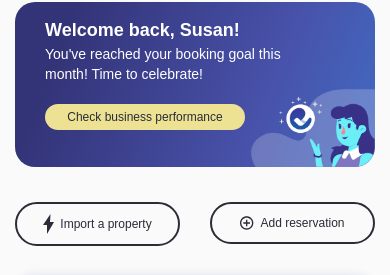
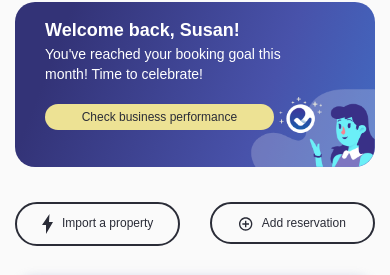
Before and after one commit to moguelor/futurestay-challenge-project, a React (Create React App) app: page / in a window 390 px wide. Shown: the part 108-383 px from the top of the page. Built offline with nearby package versions, Linux system fonts and the light colour scheme; a web font is replaced by a local one.

Commit message:
Fixed responsive styles for the buttons and cards

```diff
--- a/src/dashboard/Container.js
+++ b/src/dashboard/Container.js
@@ -1,6 +1,5 @@
 import React from "react";
 import { Container, Row, Col } from "react-bootstrap";
-import styled from "styled-components";
 import {
   Title,
   WelcomeCard,
@@ -57,7 +56,7 @@ const Dashboard = () => {
                 </Row>
                 <Row lg="12" style={{ marginTop: 15 }}>
                   <Col lg="6">
-                    <Row>
+                    <Row className="row-eq-height">
                       <Col xs="6" lg="12">
                         <InfoCard
                           text="Bookings"
--- a/src/dashboard/components/Button.js
+++ b/src/dashboard/components/Button.js
@@ -9,6 +9,10 @@ const StyledButton = styled.button`
   border: none;
   font-size: 12px;
   color: #2a2c37;
+  overflow: hidden;
+  white-space: nowrap;
+  display: block;
+  text-overflow: ellipsis;
 
   svg {
     margin-right: 6px;
@@ -21,7 +25,8 @@ const StyledButton = styled.button`
         min-height: 24px;
         border-radius: 100px;
         margin-top: 20px;
-        padding: 4px 0px;
+        padding: 4px 8px;
+        width: normal;
     `}
 
   ${({ type }) =>
--- a/src/dashboard/components/InfoCard.js
+++ b/src/dashboard/components/InfoCard.js
@@ -8,6 +8,7 @@ const StyledDiv = styled.div`
   min-height: 58px;
   border-radius: 20px;
   padding: 5px 15px;
+  height: 100%;
 
   .average-wrapper {
     text-align: right;
--- a/src/dashboard/components/WelcomeCard.js
+++ b/src/dashboard/components/WelcomeCard.js
@@ -31,6 +31,9 @@ const Title = styled.div`
   color: #fff;
   font-weight: 600;
   font-size: 18px;
+  text-overflow: ellipsis;
+  overflow: hidden;
+  white-space: nowrap;
 `;
 
 const Subtitle = styled.div`
@@ -38,6 +41,9 @@ const Subtitle = styled.div`
   font-size: 14px;
   font-weight: 300;
   line-height: 20px;
+  text-overflow: ellipsis;
+  overflow: hidden;
+  white-space: nowrap;
 `;
 
 const Wrapper = styled.div`
@@ -71,7 +77,7 @@ const WelcomeCard = ({ title }) => {
             celebrate!
           </Subtitle>
           <Row>
-            <Col xs={8} sm={7} md={5} lg={5}>
+            <Col xs={9} sm={7} md={5} lg={5}>
               <Button text={"Check business performance"} />
             </Col>
           </Row>
```
Also changed, not shown: 1 other file (tests, documents, lock files or other folders).
